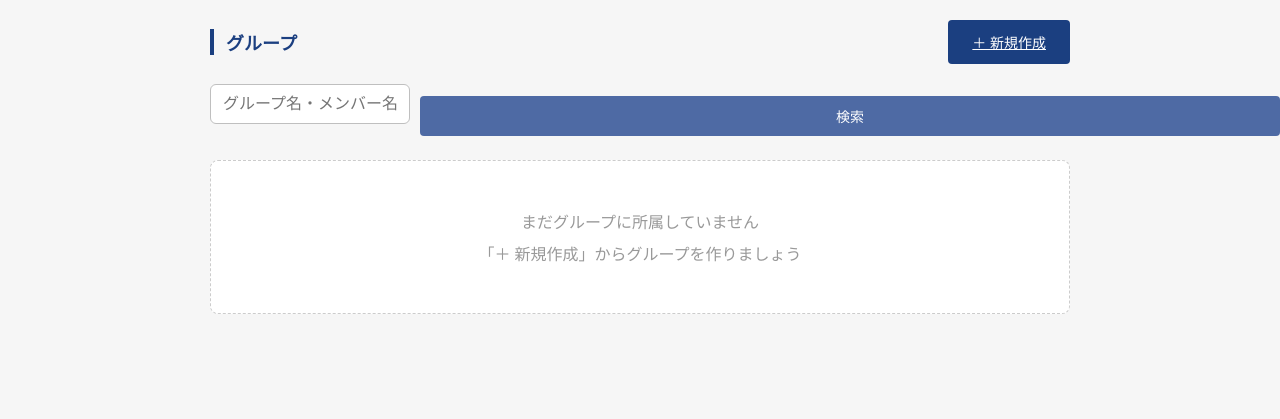
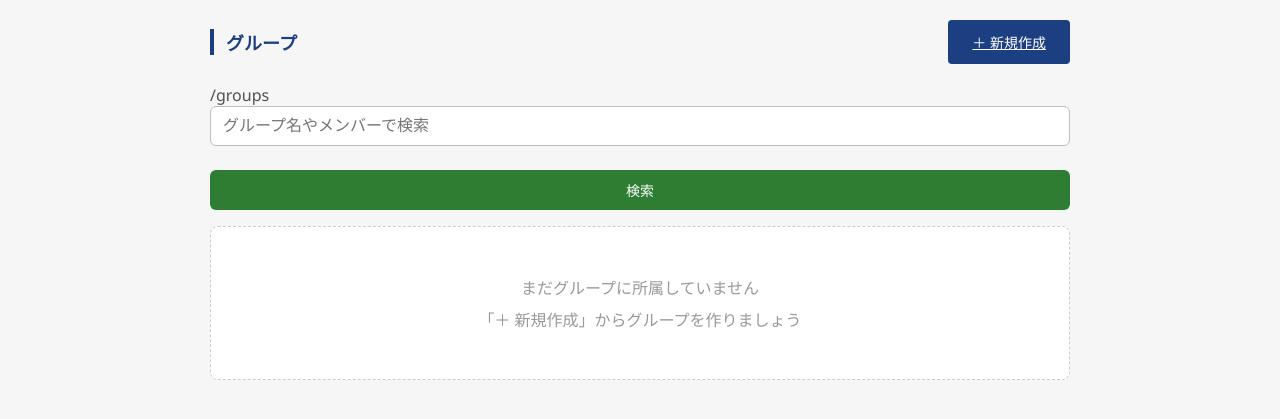
Before and after one commit to yosida-yuta/macnijong, a Flask app: page /groups in a window 1280 px wide. Shown: the part 56-475 px from the top of the page. Run offline with Flask 3, Linux system fonts and the light colour scheme; the visitor is signed in with stand-in values (Sample User, id 1); data that the repository does not hold is empty.

Commit message:
Macni雀 v3.8 グループページの検索フォームをスマホ/PC両対応にレイアウト調整

```diff
--- a/static/css/style.css
+++ b/static/css/style.css
@@ -1135,3 +1135,42 @@ button:hover {
     grid-template-columns: 1fr;
   }
 }
+
+/* ============================
+   Macni雀 中間発表モード v3.8
+   グループページ 検索フォーム
+   ============================ */
+.search-box {
+  margin: 16px 0;
+}
+
+.search-form {
+  display: flex;
+  flex-wrap: wrap;
+  gap: 8px;
+  width: 100%;
+  max-width: 100%;
+}
+
+.search-input {
+  flex: 1 1 200px;
+  min-width: 0;
+  padding: 10px;
+  border: 1px solid #ccc;
+  border-radius: 6px;
+  font-size: 14px;
+  box-sizing: border-box;
+}
+
+.search-btn {
+  background: #2e7d32;
+  color: #fff;
+  border: none;
+  padding: 10px 16px;
+  border-radius: 6px;
+  font-size: 14px;
+  cursor: pointer;
+}
+.search-btn:hover {
+  background: #1b5e20;
+}
--- a/templates/groups.html
+++ b/templates/groups.html
@@ -27,13 +27,12 @@
             {% endif %}
         {% endwith %}
 
-        <form method="GET" action="{{ url_for('groups') }}" class="search-form">
-            <input type="text" name="q" placeholder="グループ名・メンバー名で検索" value="{{ search }}" class="search-input">
-            <button type="submit" class="btn-secondary">検索</button>
-            {% if search %}
-                <a href="{{ url_for('groups') }}" class="btn-clear">クリア</a>
-            {% endif %}
-        </form>
+        <div class="search-box">
+            {{ url_for('groups') }}
+                <input type="text" name="q" placeholder="グループ名やメンバーで検索" value="{{ search }}" class="search-input">
+                <button type="submit" class="search-btn">検索</button>
+            </form>
+            </div>
 
         {% if groups %}
             <div class="group-list">
```
